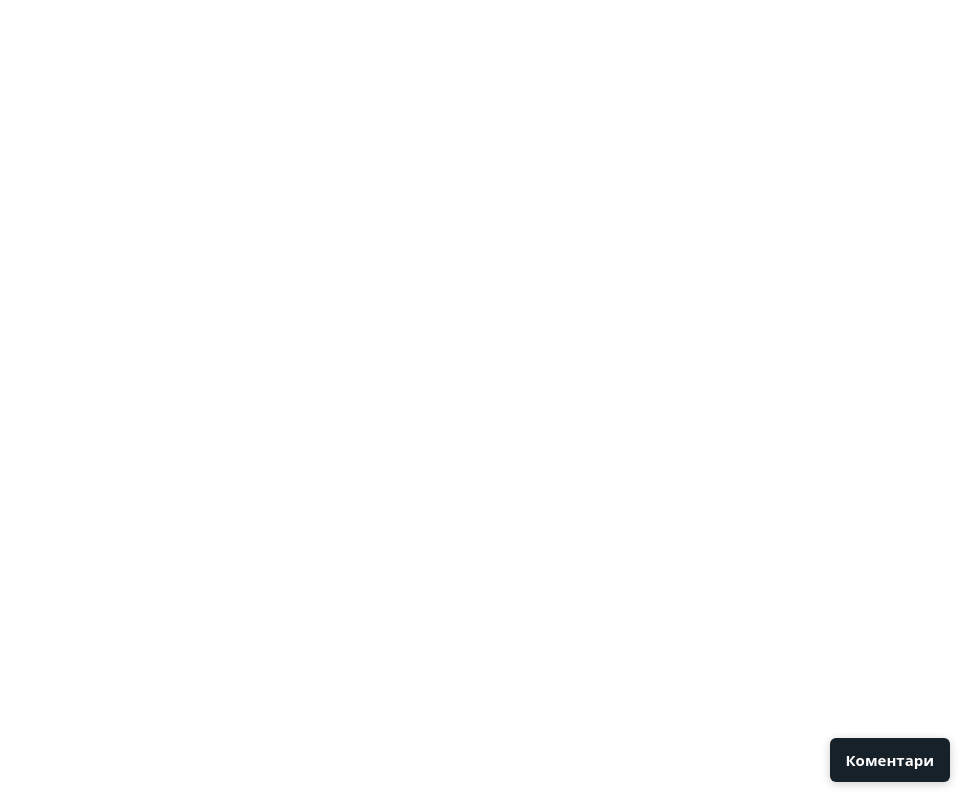
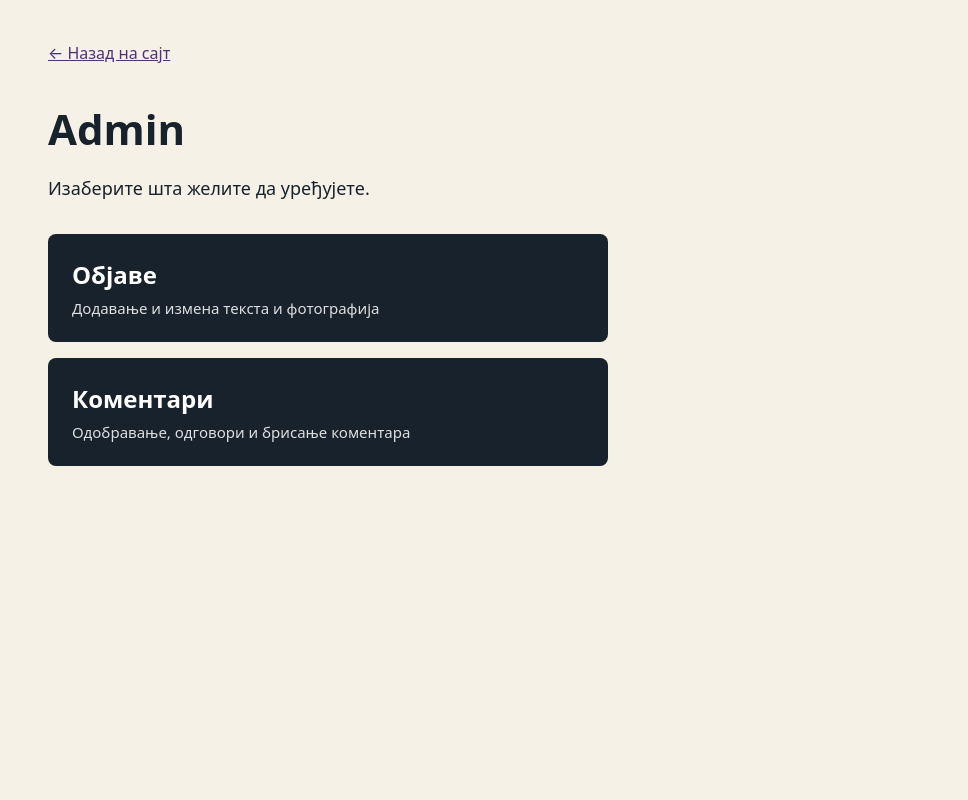
Before and after one commit to goranrakocevicns-cyber/gypsy28-build, a website: page admin/index.html in a window 1280 px wide. Shown: the whole page, without its empty margins (312-1280 px from the left). Drawn offline with Linux system fonts and the light colour scheme.

Commit message:
Add admin choice for posts and comments

```diff
--- a/admin/index.html
+++ b/admin/index.html
@@ -1,15 +1,20 @@
 <!doctype html>
 <html lang="sr">
 <head>
-  <meta charset="utf-8">
-  <meta name="viewport" content="width=device-width,initial-scale=1">
-  <title>Gypsy 28 Admin</title>
-  <style>
-    #comments-link{position:fixed;right:18px;bottom:18px;z-index:999999;background:#16212a;color:#fff;text-decoration:none;padding:12px 16px;border-radius:6px;font:600 15px system-ui,sans-serif;box-shadow:0 2px 10px #0003}
-  </style>
-</head>
-<body>
-  <a id="comments-link" href="/admin/comments.html">Коментари</a>
-  <script src="https://unpkg.com/decap-cms@^3.0.0/dist/decap-cms.js"></script>
-</body>
-</html>
+<meta charset="utf-8"><meta name="viewport" content="width=device-width,initial-scale=1">
+<title>Gypsy 28 — Admin</title>
+<style>
+body{margin:0;background:#f6f1e7;color:#17222c;font-family:system-ui,-apple-system,sans-serif}
+main{max-width:560px;margin:0 auto;padding:42px 22px}
+a.back{color:#513075}h1{font-size:42px;margin:36px 0 8px}p{font-size:18px;line-height:1.5}
+.grid{display:grid;gap:16px;margin-top:32px}
+.card{display:block;background:#17222c;color:#fff;text-decoration:none;padding:24px;border-radius:8px;font-size:24px;font-weight:700}
+.card small{display:block;font-size:15px;font-weight:400;margin-top:7px;opacity:.85}
+</style></head>
+<body><main>
+<a class="back" href="/">← Назад на сајт</a>
+<h1>Admin</h1><p>Изаберите шта желите да уређујете.</p>
+<div class="grid">
+<a class="card" href="/admin/cms.html">Објаве<small>Додавање и измена текста и фотографија</small></a>
+<a class="card" href="/admin/comments.html">Коментари<small>Одобравање, одговори и брисање коментара</small></a>
+</div></main></body></html>
```
